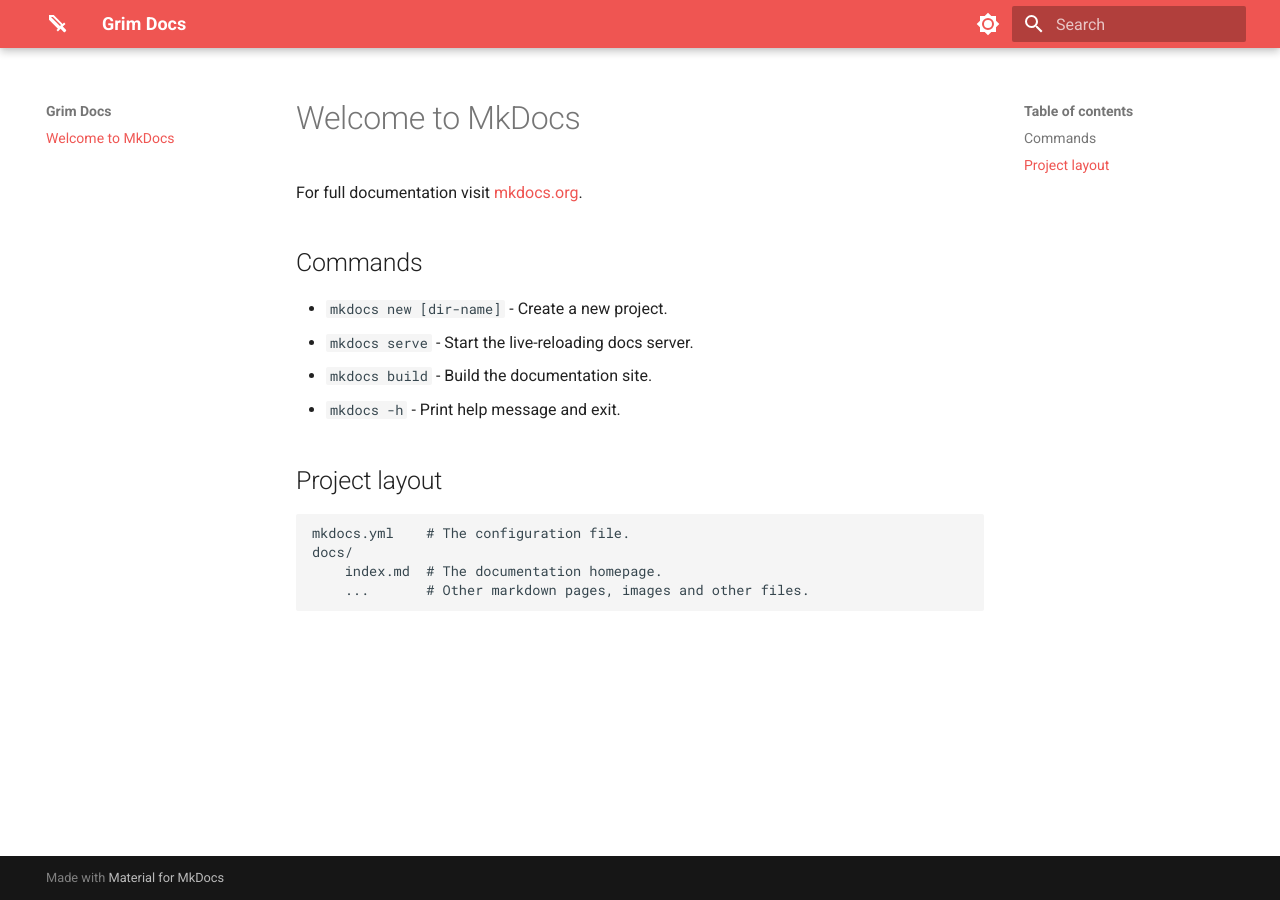
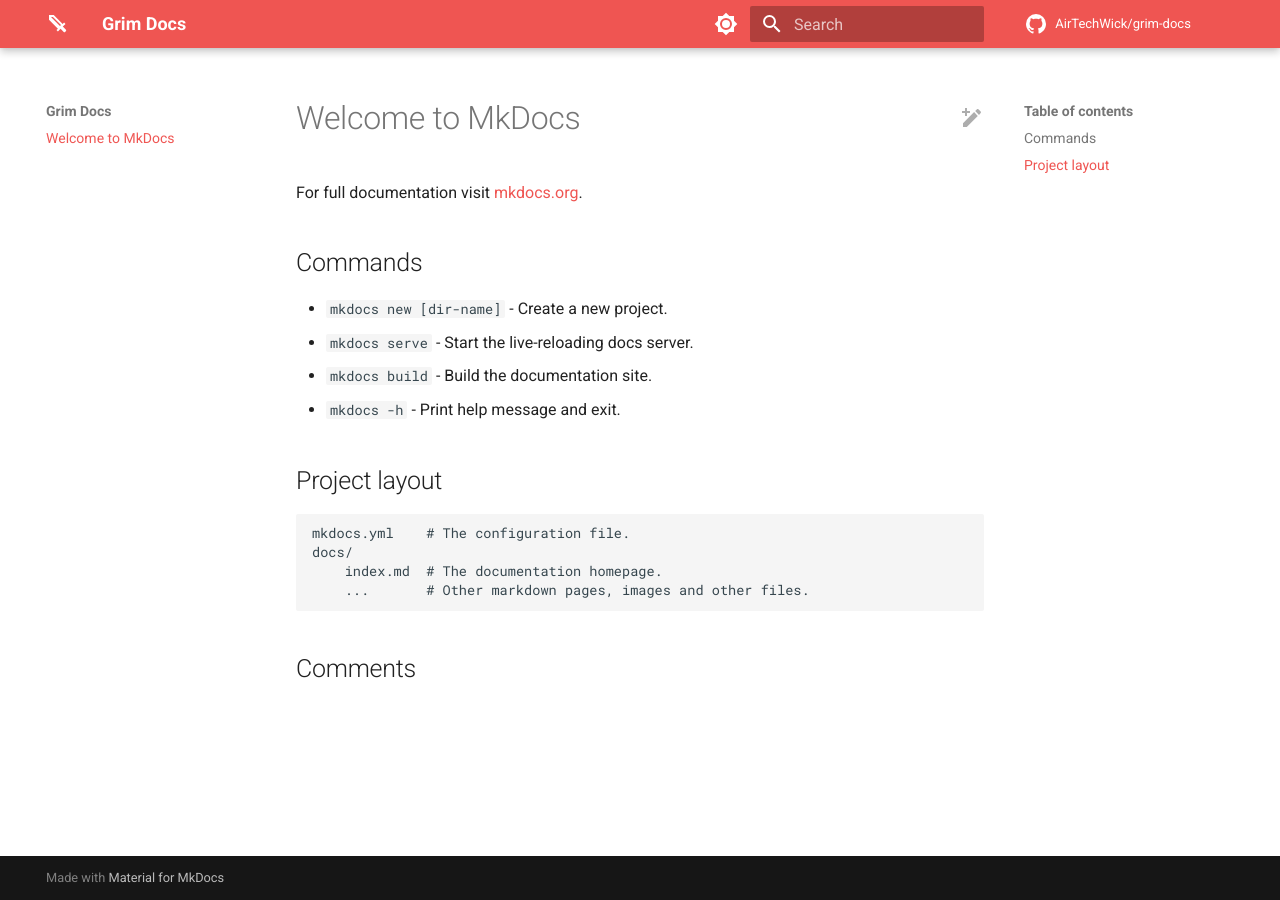
Before and after one commit to BewareTheHooks/grim-docs, an MkDocs documentation site: the page built from docs/index.md, in a window 1280 px wide. Built offline with MkDocs 1.6.1 and Material for MkDocs 9.7.7, drawn with Linux system fonts in a browser that asks for light colours; comment, search, counter and statistics services are not loaded; some of the changed lines change nothing that is shown.

Commit message:
Feat: added shareable search, comment system, reactions, light-dark mode

```diff
--- a/docs/index.md
+++ b/docs/index.md
@@ -1,3 +1,6 @@
+---
+comments: true
+---
 # Welcome to MkDocs
 
 For full documentation visit [mkdocs.org](https://www.mkdocs.org).
--- a/mkdocs.yml
+++ b/mkdocs.yml
@@ -19,6 +19,15 @@
         name: Switch to light mode
   icon:
     logo: material/sword
+    repo: material/github
+    edit: material/pencil-plus
   features:
     - navigation.tracking
     - navigation.expand
+    - search.share
+    - navigation.footer
+    - content.action.edit
+  custom_dir: overrides
+repo_url: https://github.com/AirTechWick/grim-docs
+repo_name: AirTechWick/grim-docs
+edit_uri: edit/main/docs/
--- /dev/null
+++ b/overrides/partials/comments.html
@@ -0,0 +1,49 @@
+{% if page.meta.comments %}
+  <h2 id="__comments">{{ lang.t("meta.comments") }}</h2>
+  <!-- Insert generated snippet here -->
+  <script src="https://giscus.app/client.js"
+    data-repo="AirTechWick/grim-docs"
+    data-repo-id="R_kgDOJTy2mA"
+    data-category="Announcements"
+    data-category-id="DIC_kwDOJTy2mM4CVm9P"
+    data-mapping="pathname"
+    data-strict="0"
+    data-reactions-enabled="1"
+    data-emit-metadata="0"
+    data-input-position="top"
+    data-theme="dark"
+    data-lang="en"
+    data-loading="lazy"
+    crossorigin="anonymous"
+    async>
+  </script>
+  <!-- Synchronize Giscus theme with palette -->
+  <script>
+    var giscus = document.querySelector("script[src*=giscus]")
+
+    /* Set palette on initial load */
+    var palette = __md_get("__palette")
+    if (palette && typeof palette.color === "object") {
+      var theme = palette.color.scheme === "slate" ? "dark" : "light"
+      giscus.setAttribute("data-theme", theme)
+    }
+
+    /* Register event handlers after documented loaded */
+    document.addEventListener("DOMContentLoaded", function() {
+      var ref = document.querySelector("[data-md-component=palette]")
+      ref.addEventListener("change", function() {
+        var palette = __md_get("__palette")
+        if (palette && typeof palette.color === "object") {
+          var theme = palette.color.scheme === "slate" ? "dark" : "light"
+
+          /* Instruct Giscus to change theme */
+          var frame = document.querySelector(".giscus-frame")
+          frame.contentWindow.postMessage(
+            { giscus: { setConfig: { theme } } },
+            "https://giscus.app"
+          )
+        }
+      })
+    })
+  </script>
+{% endif %}
```
